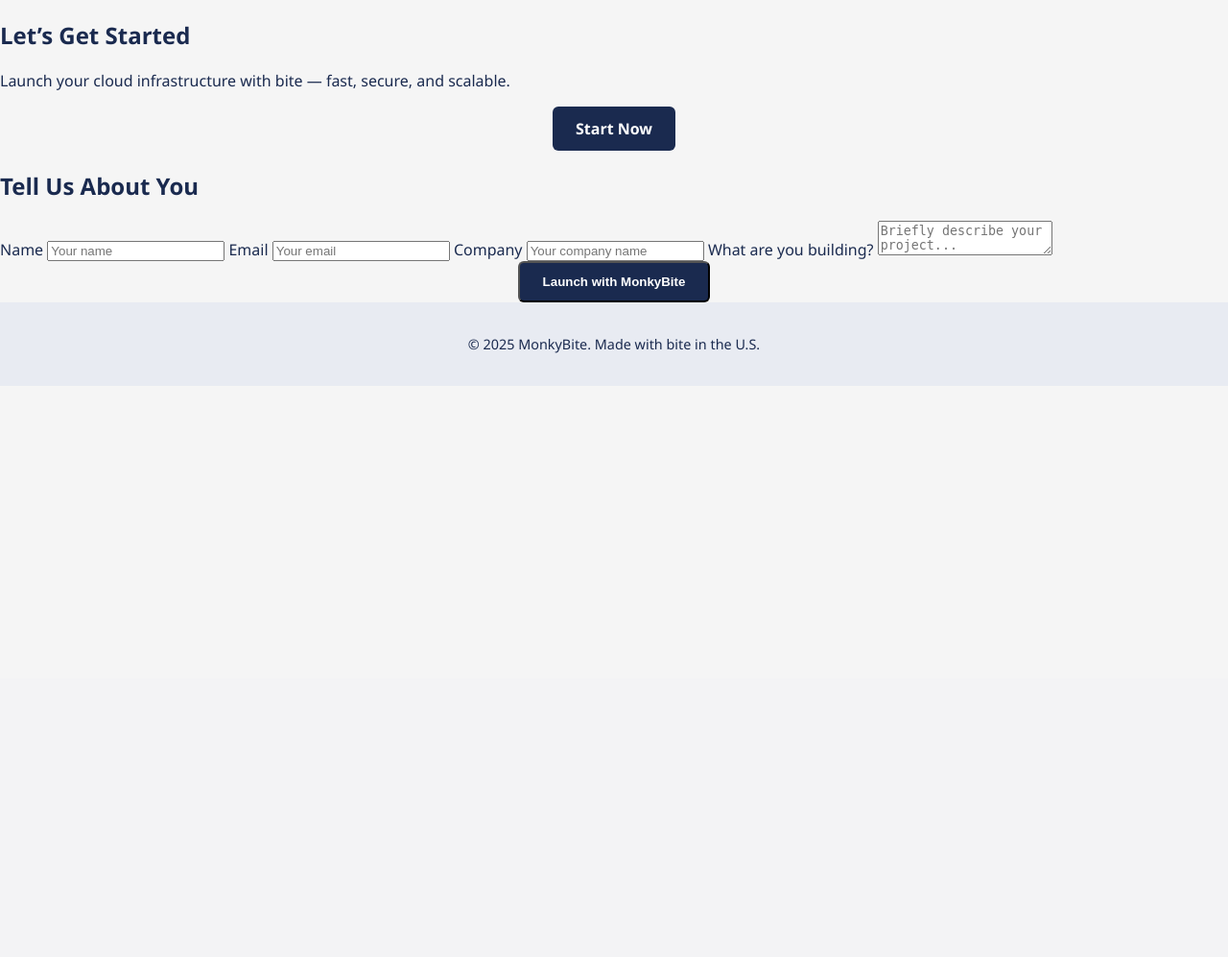
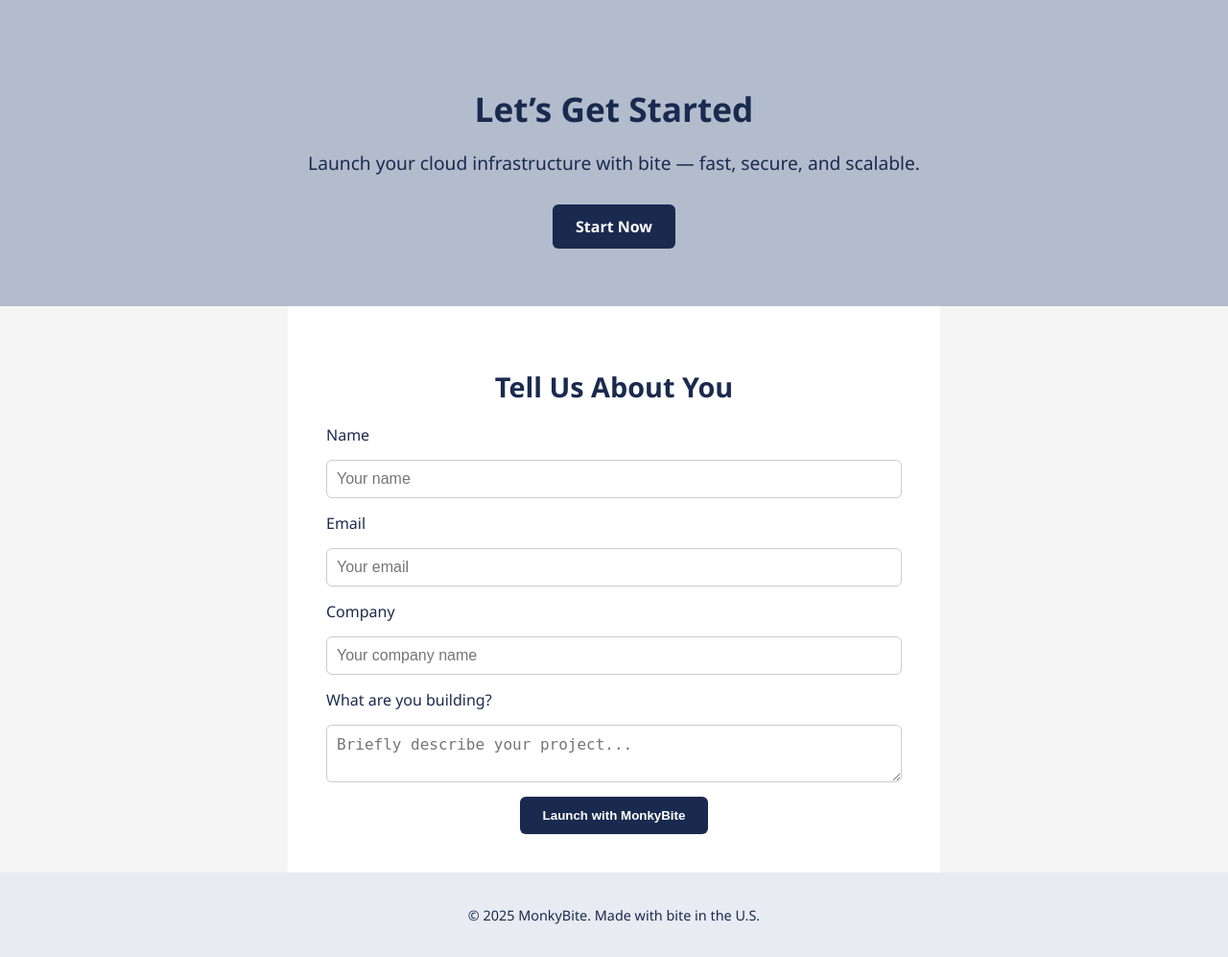
Before and after one commit to Albreves73/monkybite, a PHP site: page /get-started.html in a window 1280 px wide. Shown: the part 93-1090 px from the top of the page at 96% size. Before the commit the page ends 461 px from the top, so only its background shows below. Run offline with PHP 8.4, Linux system fonts and the light colour scheme.

Commit message:
Update style.css

```diff
--- a/style.css
+++ b/style.css
@@ -129,6 +129,61 @@
   font-weight: bold;
 }
 
+.get-started-hero {
+  background-color: #B3BCCC;
+  text-align: center;
+  padding: 60px 20px;
+  color: #1a2a4f;
+}
+
+.get-started-hero h1 {
+  font-size: 2.2rem;
+  margin-bottom: 10px;
+}
+
+.get-started-hero p {
+  font-size: 1.2rem;
+  margin-bottom: 30px;
+}
+
+.get-started-form {
+  padding: 40px;
+  background-color: #ffffff;
+  max-width: 600px;
+  margin: 0 auto;
+}
+
+.get-started-form h2 {
+  font-size: 1.8rem;
+  margin-bottom: 20px;
+  text-align: center;
+}
+
+.get-started-form form {
+  display: flex;
+  flex-direction: column;
+  gap: 15px;
+}
+
+.get-started-form input,
+.get-started-form textarea {
+  padding: 10px;
+  border: 1px solid #ccc;
+  border-radius: 6px;
+  font-size: 1rem;
+}
+
+.get-started-form button {
+  padding: 12px 24px;
+  background-color: #1a2a4f;
+  color: #fff;
+  border: none;
+  border-radius: 6px;
+  font-weight: bold;
+  cursor: pointer;
+}
+
+
 .features {
   padding: 40px 40px;
   background-color: #f5f5f5;
```
